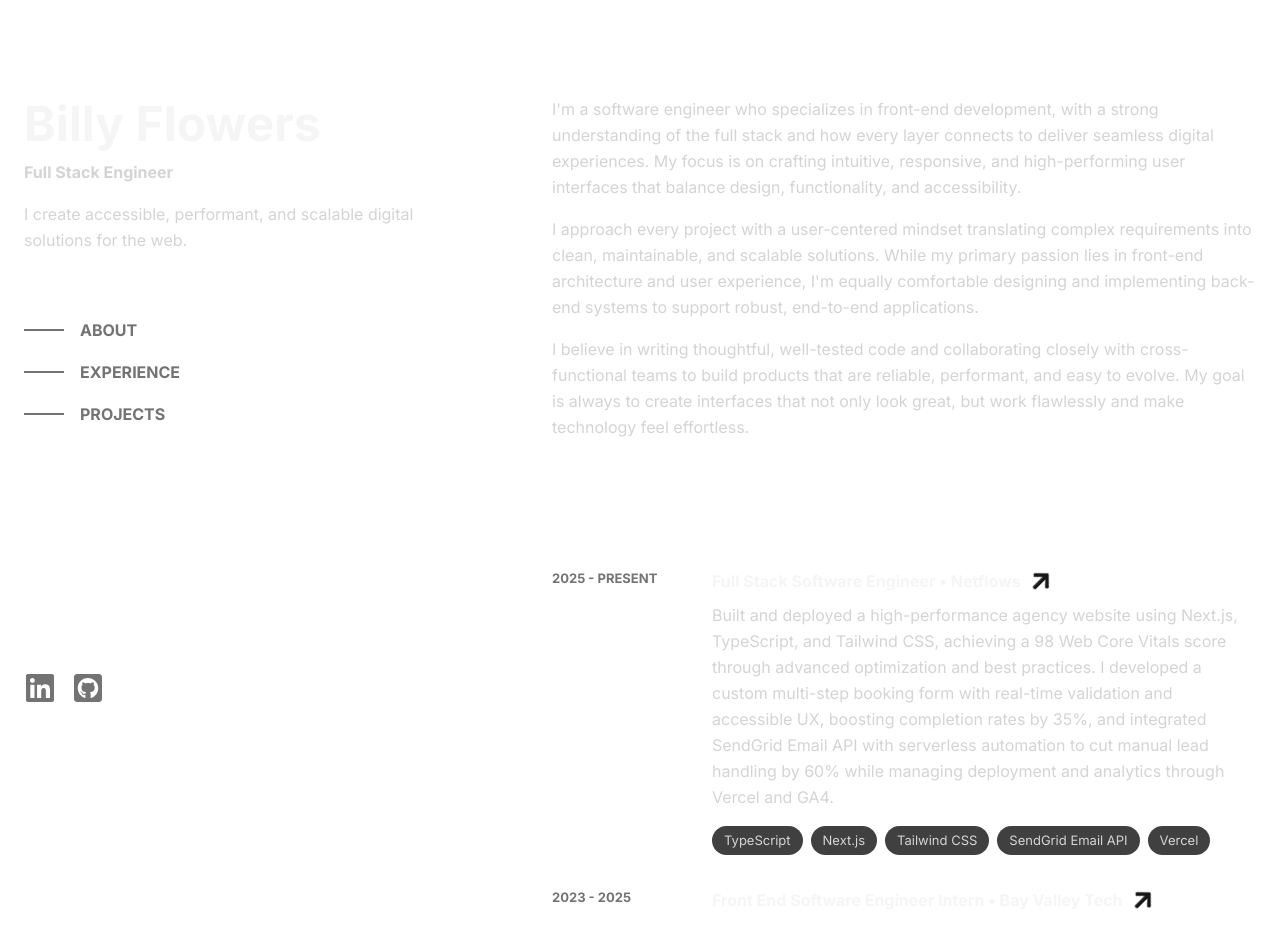
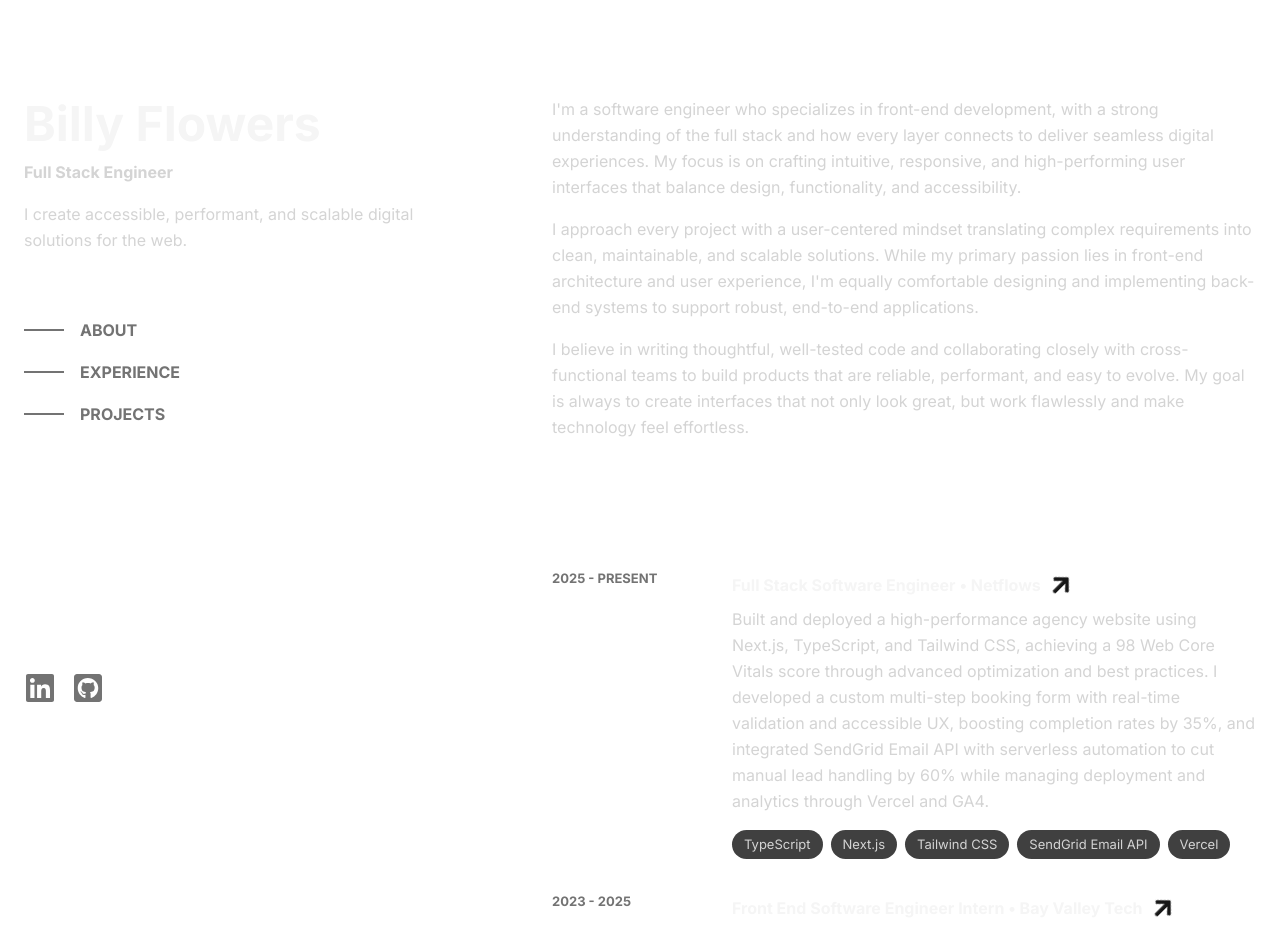
Before and after one commit to flowz0/bswe-portfolio, a Next.js app: page / in a window 1280 px wide. Shown: the top 926 px of the page. Built offline with nearby package versions, Linux system fonts and the light colour scheme.

Commit message:
fix: optimize spacing for consistency and improve UX

```diff
--- a/components/ui/ExperienceCard.tsx
+++ b/components/ui/ExperienceCard.tsx
@@ -12,12 +12,12 @@
   tags
 }: ExperienceCardProps) {
   return (
-    <div className="lg:grid lg:grid-cols-[160px_1fr]">
+    <div className="lg:grid lg:grid-cols-[160px_1fr] lg:gap-x-5">
       <div>
         <p className="text-sm font-bold text-neutral-500 cursor-default">{dateRange}</p>
       </div>
       <div>
-        <Link href={link || "/"} className="flex items-center gap-x-2 group w-fit">
+        <Link href={link || "/"} className="flex items-center gap-x-2 group w-fit mt-1">
           <h3 className="text-p font-bold text-neutral-100 transition-colors duration-300 ease-in-out group-hover:text-primary">
             {title} • {company}
           </h3>
```
